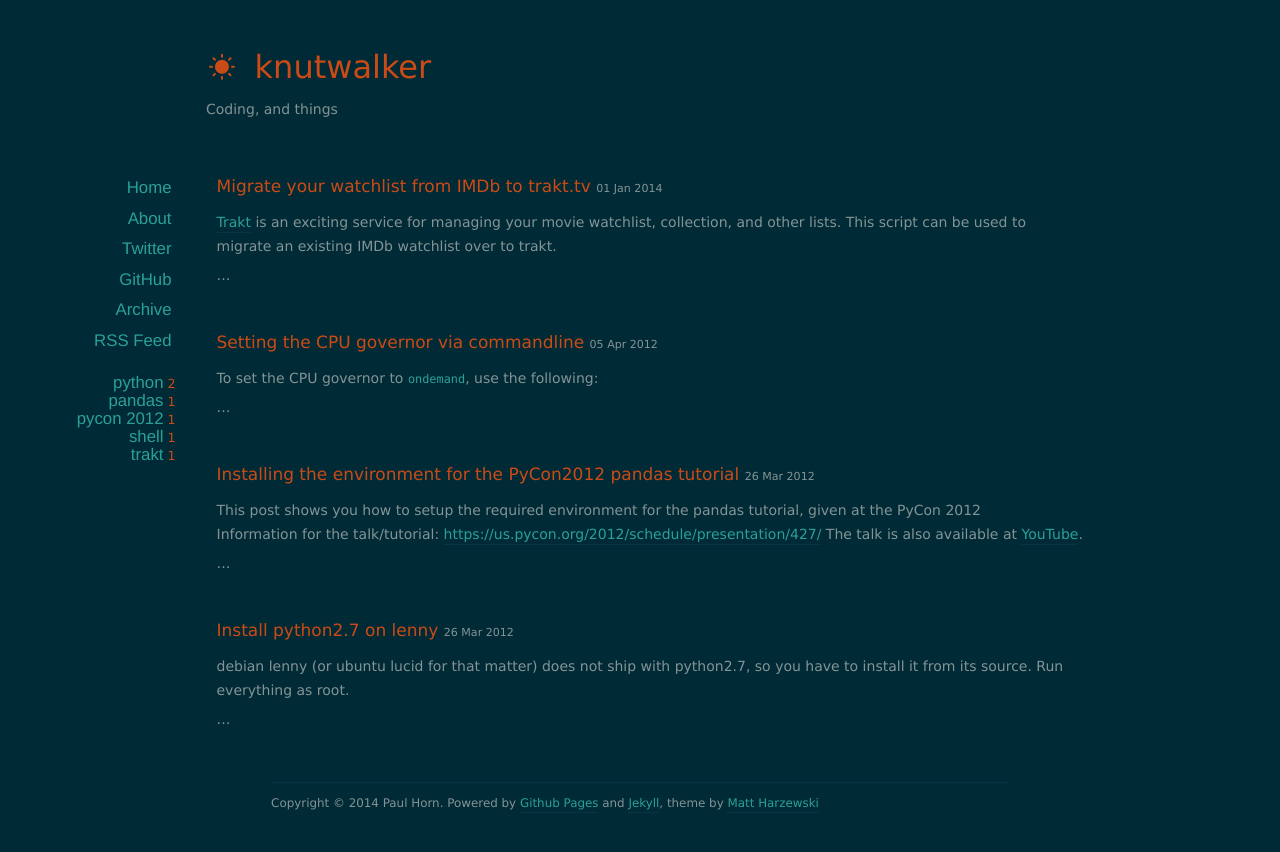
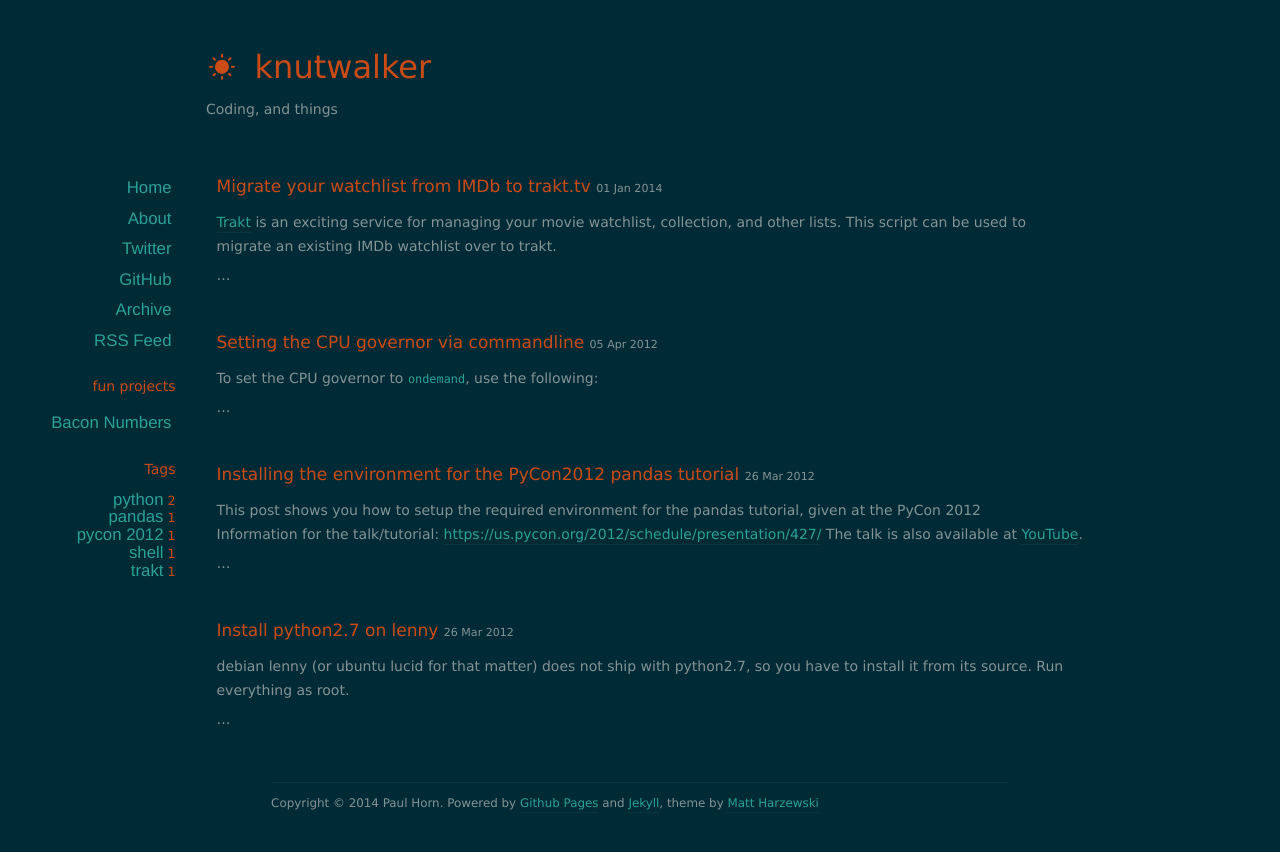
Before and after one commit to knutwalker/knutwalker.github.io, a Jekyll site: the page built from index.html, in a window 1280 px wide. Shown: the top 852 px of the page. Built offline with Jekyll 4.4.1, drawn with Linux system fonts in a browser that asks for light colours; nearby versions of some CDN libraries; Markdown is read by kramdown in place of the engine named in the settings; the list of posts is cut into pages by our own code.

Commit message:
sidebar projects

```diff
--- a/_layouts/default.html
+++ b/_layouts/default.html
@@ -28,7 +28,12 @@
           <li><a href="/archives">Archive</a></li>
           <li><a href="/feed.xml">RSS Feed</a></li>
         </ul>
+        <h3>fun projects</h3>
+        <ul>
+          <li><a href="/bacon-number/">Bacon Numbers</a></li>
+        </ul>
         {% if site.tags.size > 0 %}
+        <h3>Tags</h3>
           <div class="tags-and-numbers">
             <table class="tags-and-numbers-table">
               {% for tag in site.tags %}
```
